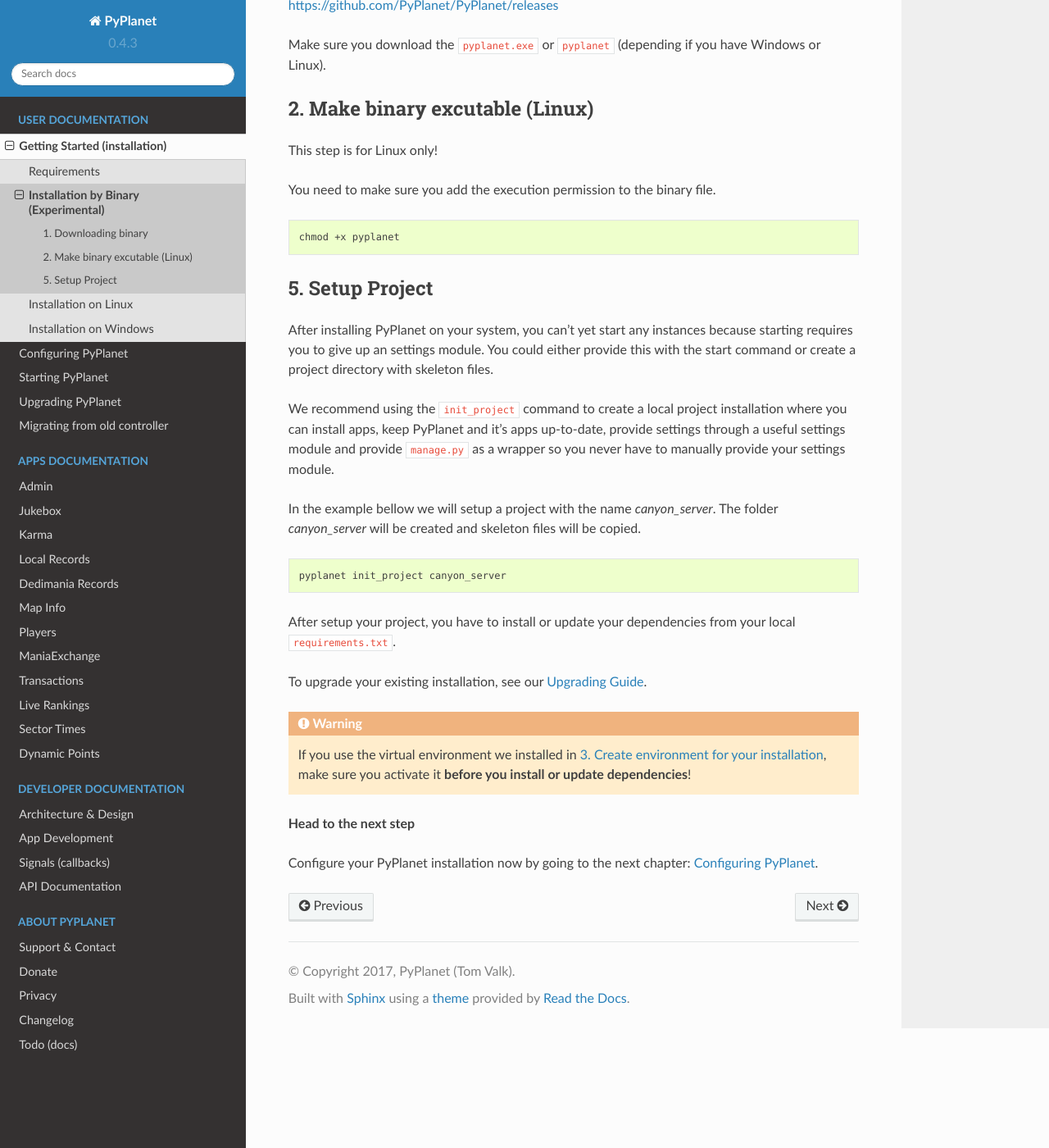
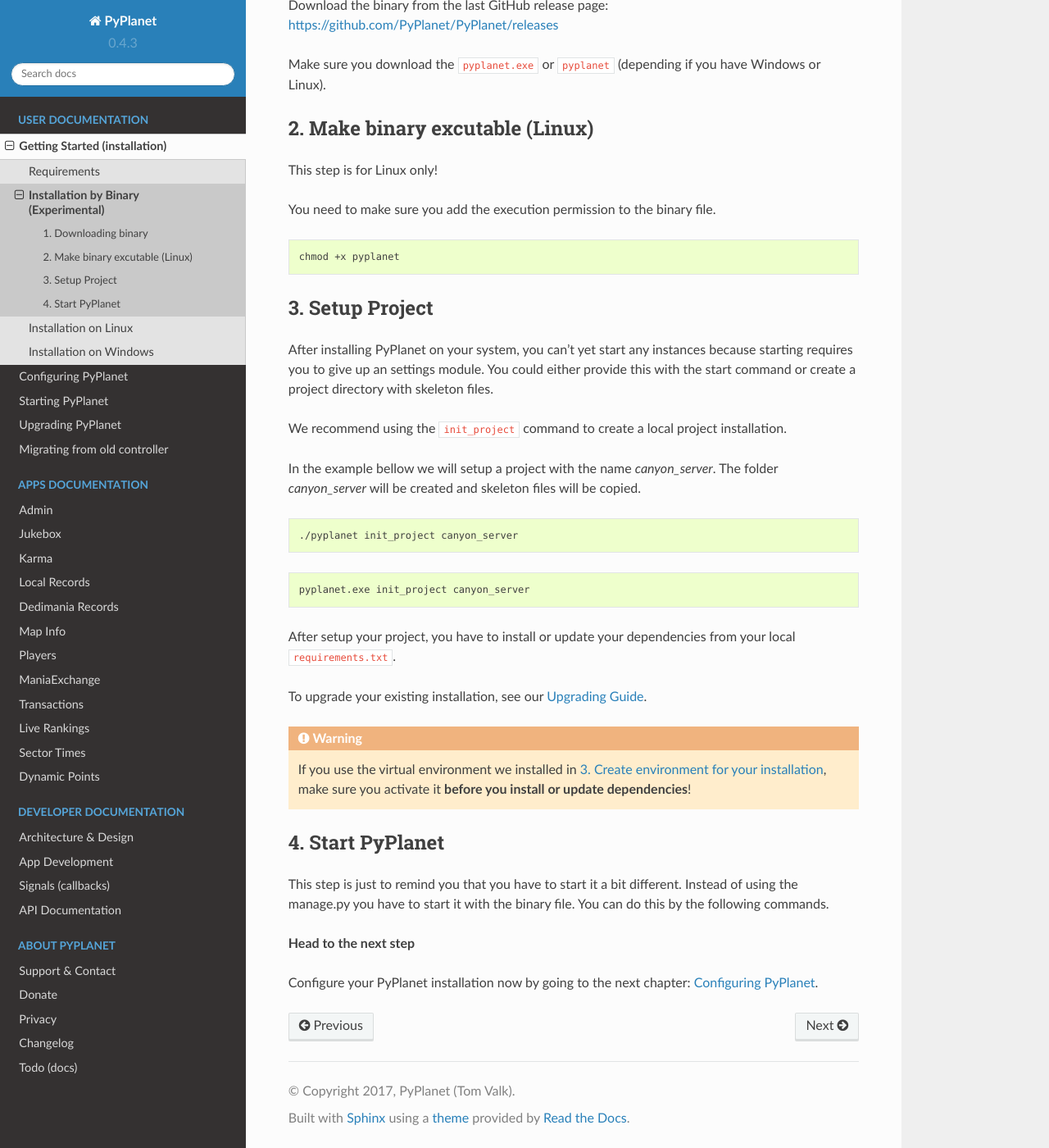
Before and after one commit to PyPlanet/PyPlanet, a Sphinx documentation site: the page built from docs/source/intro/installation-simple.rst, in a window 1280 px wide and 1400 px high, scrolled down 502 px. Shown: the whole window at 82% size. Built offline with Sphinx 7.4.7 and the Read the Docs theme 2.0.0, drawn with Linux system fonts in a browser that asks for light colours; formulas are drawn with MathJax 3; some of the changed text lies outside the part shown.

```diff
--- a/docs/source/intro/installation-simple.rst
+++ b/docs/source/intro/installation-simple.rst
@@ -29,22 +29,24 @@ You need to make sure you add the execution permission to the binary file.
   chmod +x pyplanet
 
 
-5. Setup Project
+3. Setup Project
 ~~~~~~~~~~~~~~~~
 
 After installing PyPlanet on your system, you can't yet start any instances because starting requires you to give up an
 settings module. You could either provide this with the start command or create a project directory with skeleton files.
 
-We recommend using the ``init_project`` command to create a local project installation where you can install apps, keep
-PyPlanet and it's apps up-to-date, provide settings through a useful settings module and provide ``manage.py`` as a wrapper
-so you never have to manually provide your settings module.
+We recommend using the ``init_project`` command to create a local project installation.
 
 In the example bellow we will setup a project with the name `canyon_server`. The folder `canyon_server` will be created
 and skeleton files will be copied.
 
 .. code-block:: bash
 
-    pyplanet init_project canyon_server
+    ./pyplanet init_project canyon_server
+
+.. code-block:: bash
+
+    pyplanet.exe init_project canyon_server
 
 After setup your project, you have to install or update your dependencies from your local ``requirements.txt``.
 
@@ -54,6 +56,13 @@ To upgrade your existing installation, see our :doc:`Upgrading Guide </intro/upg
 
   If you use the virtual environment we installed in :ref:`step-3-ref`, make sure you activate it **before you install or update dependencies**!
 
+4. Start PyPlanet
+~~~~~~~~~~~~~~~~~
+
+This step is just to remind you that you have to start it a bit different. Instead of using the manage.py you have to start
+it with the binary file. You can do this by the following commands.
+
+
 
 **Head to the next step**
 
```
Also changed, not shown: 2 other files.
